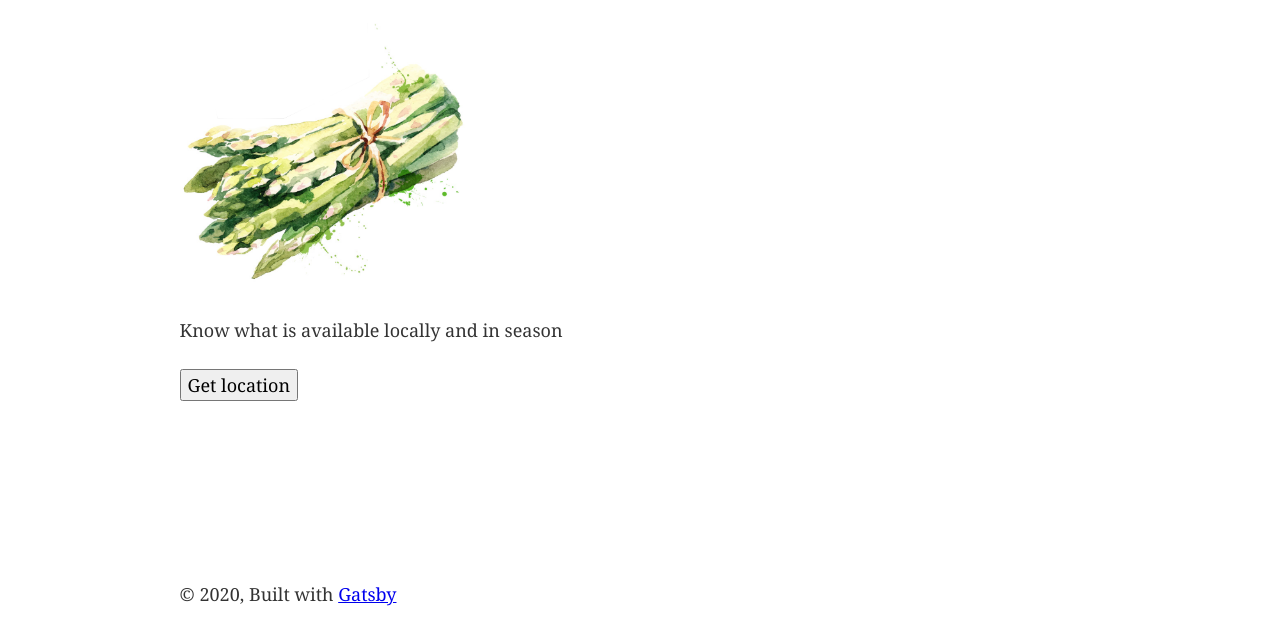
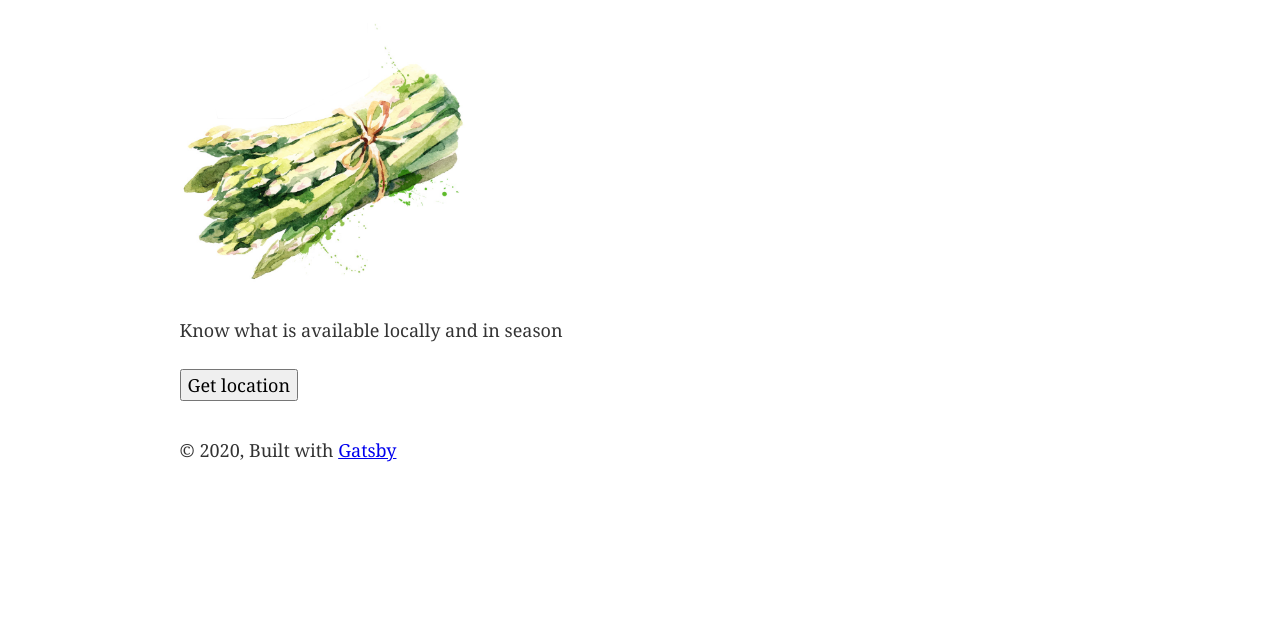
Before and after one commit to mmassie/inseason, a Gatsby site: page / in a window 1280 px wide. Shown: the part 100-744 px from the top of the page. Built offline with nearby package versions, Linux system fonts and the light colour scheme; Gatsby itself is replaced by a stand-in of ours.

Commit message:
it worked, now a tweak

```diff
--- a/src/components/layout.css
+++ b/src/components/layout.css
@@ -14,7 +14,7 @@ details,
 figcaption,
 figure,
 footer{
-  padding: 10em 0 0;
+  padding: 2em 0 0;
 }
 header,
 main,
```
